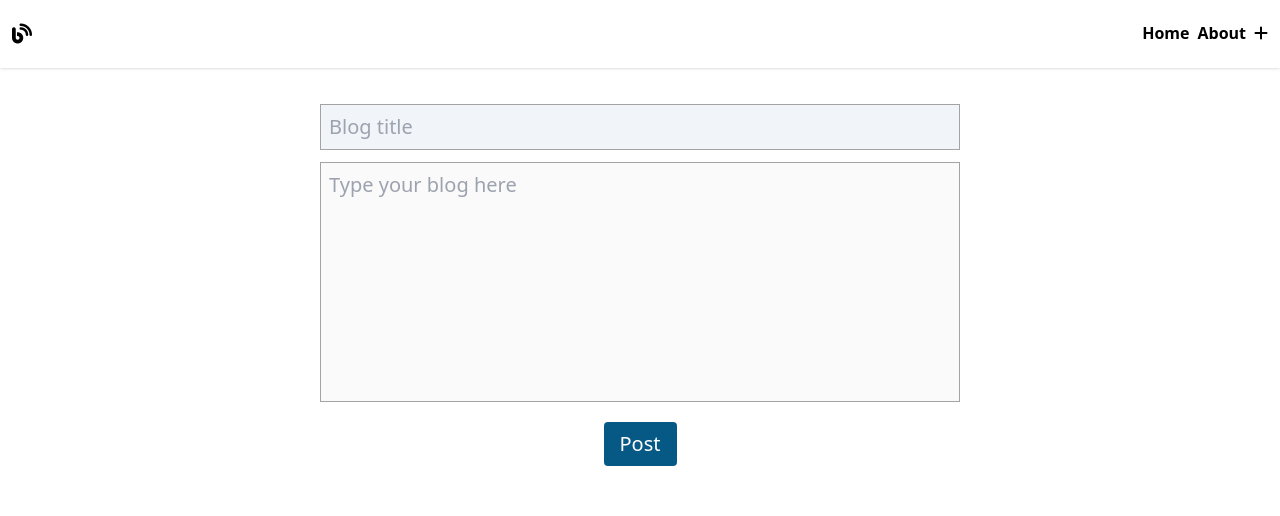
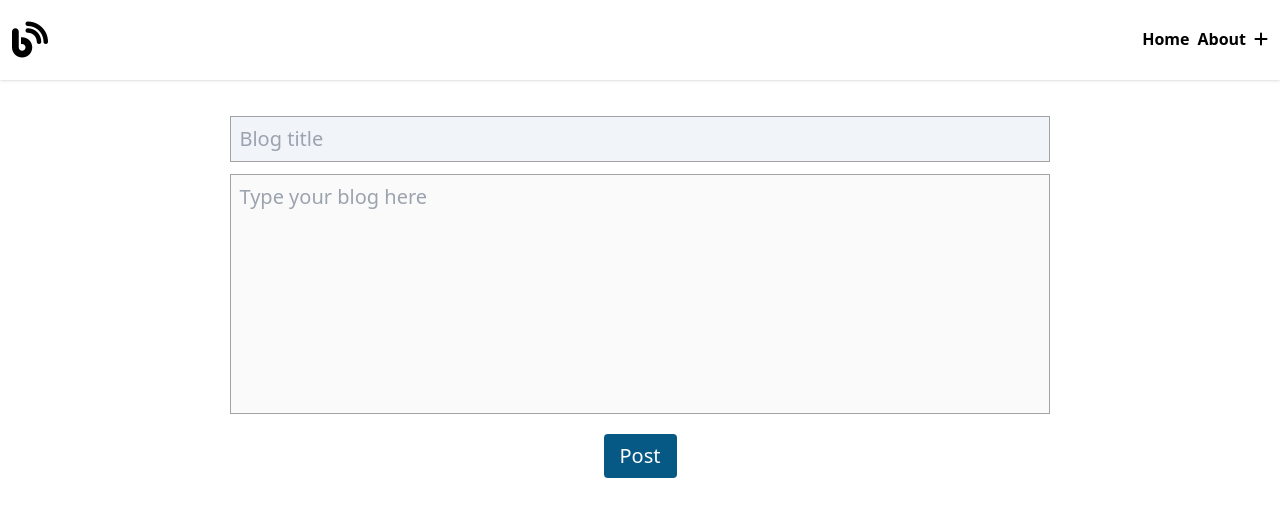
Before and after one commit to SAEED-ABDUL-RAUF/Blog-Site, a Vue app: page /blog in a window 1280 px wide. Shown: the top 516 px of the page. Built offline with nearby package versions, Linux system fonts and the light colour scheme.

Commit message:
Padding and marging changes

```diff
--- a/src/components/AddBlog.vue
+++ b/src/components/AddBlog.vue
@@ -41,7 +41,7 @@ const submitForm = async () => {
 
 <template>
   <Navbar />
-  <form @submit.prevent="submitForm" class="font-poppins text-black text-xl text-justify mx-60">
+  <form @submit.prevent="submitForm" class="font-poppins text-black text-xl text-justify mx-3 sm:mx-20 lg:max-2xl:mx-32">
     <input type="text" class="block mt-9 border border-neutral-400 bg-slate-100 w-4/5 mx-auto p-2 outline-none focus:border-sky-950" placeholder="Blog title" v-model="form.title">
     <textarea class="border border-neutral-400 bg-neutral-50 w-4/5 h-60 block mx-auto mt-3 p-2 resize-none outline-none focus:border-sky-950" placeholder="Type your blog here" v-model="form.body"></textarea>
     <button class="bg-sky-800 rounded py-2 px-4 block m-auto mt-5 text-white focus:border-gray-400" :disabled="isdisable" :class="{ 'cursor-not-allowed bg-sky-400': isdisable }">Post</button>
--- a/src/components/BlogDetail.vue
+++ b/src/components/BlogDetail.vue
@@ -1,6 +1,6 @@
 <script setup>
-import axios from 'axios';
-import { reactive,onMounted } from 'vue';
+  import axios from 'axios';
+  import { reactive,onMounted } from 'vue';
   import { RouterLink, useRoute } from 'vue-router';
 
   const blog = reactive({
@@ -28,7 +28,7 @@ import { reactive,onMounted } from 'vue';
 </script>
 
 <template>
-      <p v-if="blog.isLoading">loading....</p>
+      <p v-if="blog.isLoading" class="p-2 mt-2 mx-2 text-justify sm:mx-40 lg:max-2xl:mx-60">loading....</p>
       <div v-else class="p-2 mt-2 mx-2">
          <h1 class="capitalize font-semibold font-poppins text-2xl">{{ blog.post.title }}</h1>
          <p>{{ blog.post.body }}</p>
--- a/src/components/Navbar.vue
+++ b/src/components/Navbar.vue
@@ -5,9 +5,9 @@
 <template>
   <header class="flex justify-between items-center px-3 py-5 shadow sticky top-0 z-50 sm:max-xl:px-10 sm:max-xl:p-5 bg-white">
     <div>
-      <i class="fa-solid fa-blog text-xl sm:max-xl:text-4xl"></i>
+      <i class="fa-solid fa-blog text-xl sm:max-2xl:text-4xl"></i>
     </div>
-    <div class="flex item-center gap-2 font-semibold w-max">
+    <div class="flex item-center gap-2 font-semibold w-max lg:max-xl:text-2xl">
       <RouterLink to="/" class="border-b-2 border-white duration-500 hover:border-black hover:duration-500">Home</RouterLink>
       <RouterLink to="/about" class="border-b-2 border-white duration-500 hover:border-black hover:duration-500">About</RouterLink>
       <RouterLink to="/blog" class="border-b-2 border-white duration-500 hover:border-black hover:duration-500"><i class="fa-solid fa-plus"></i></RouterLink>
--- a/src/views/AboutView.vue
+++ b/src/views/AboutView.vue
@@ -1,11 +1,7 @@
 <script setup>
 import About from '@/components/About.vue';
 import Navbar from '@/components/Navbar.vue';
-import { ref } from 'vue';
-const num = ref(0)
-function addNumber() {
-    num.value++
-}
+
 </script>
 
 <template>
```
